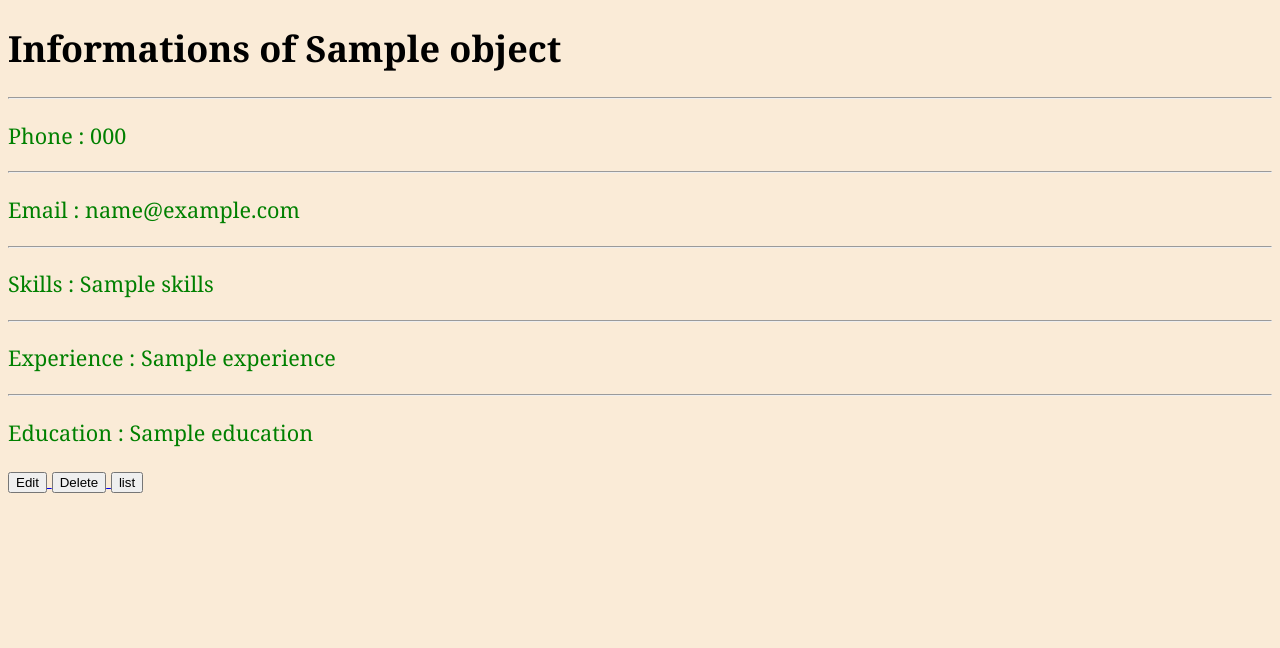
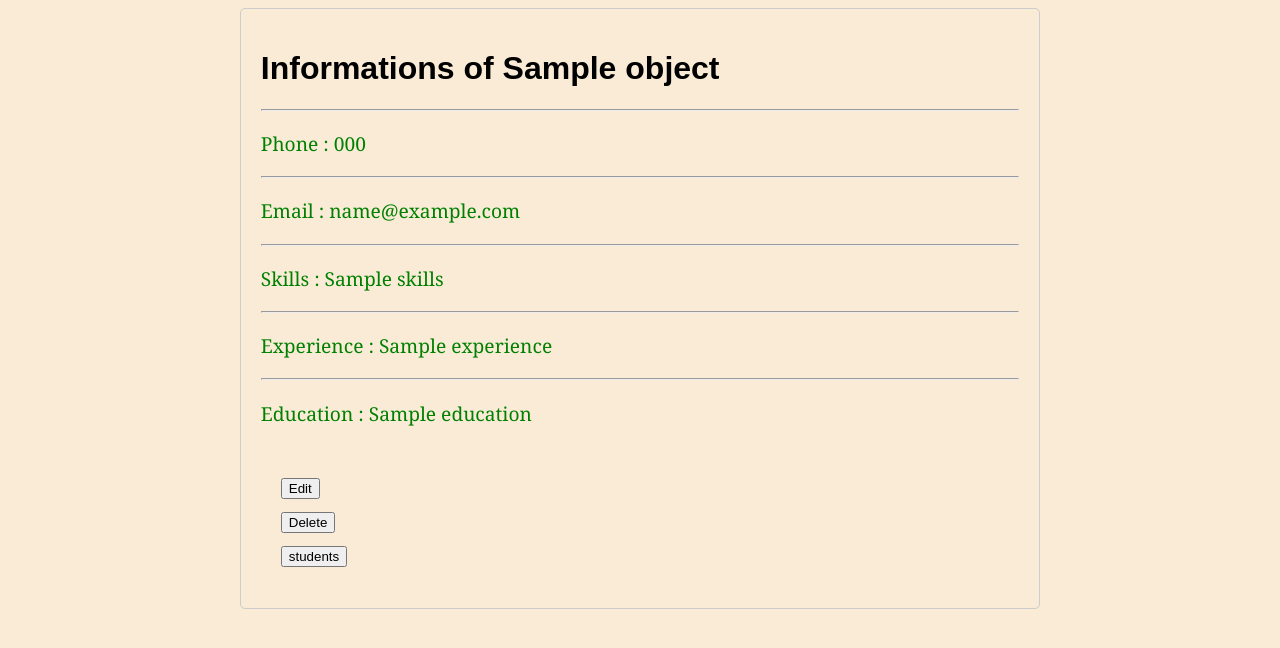
Before and after one commit to AliAghabarari/resume_site, a Django app: template resume/cv/templates/information.html in a window 1280 px wide. Shown: the top 648 px of the page. Run offline with Django 3.2, Linux system fonts and the light colour scheme; the template is opened without the code that fills it: most values are stand-ins (such as "Sample title", 1, 10 or a date in 2020).

Commit message:
Update information.html

```diff
--- a/resume/cv/templates/information.html
+++ b/resume/cv/templates/information.html
@@ -7,23 +7,51 @@
     <link rel="stylesheet" type="text/css" href="{% static 'css/style.css' %}">
     <title>Inofrmation</title>
     <style>
-        body{
-            font-size: large;
-            font-family: Cambria, Cochin, Georgia, Times, 'Times New Roman', serif;
+   		body {
+			font-family: Arial, sans-serif;
+		}
+
+		.form-container {
+			width: 60%;
+			margin: 0 auto;
+			padding: 20px;
+			border: 1px solid #ccc;
+			border-radius: 5px;
+		}
+
+		.form-group {
+			margin-bottom: 15px;
+		}
+
+		.form-group label {
+			display: block;
+			font-weight: bold;
+		}
+
+		.form-group input[type="text"],
+		.form-group textarea {
+			width: 100%;
+			padding: 10px;
+			border: 1px solid #ccc;
+			border-radius: 5px;
+		}
+
+		.form-group textarea {
+			height: 100px;
+		}
+    .btn1 {
+            margin-right: 90%;
+            padding: 20px 20px;
+            font-size: 30px;
+            font-weight:300;
+            border-radius: 20px;
         }
-  .form-container {
-    margin: 0 auto;
-    width: 300px;
-  }
-  form {
-    display: flex;
-    flex-direction: column;
-  }
     </style>
 </head>
 
 <body>
-    <div>
+  <div class="form-group">
+    <div class="form-container">
         <h1>Informations of {{object.name}} </h1>
         <hr>
 
@@ -41,9 +69,12 @@
 
         <p>Education : {{object.education}} </p>
 
+        <div class="btn1">
         <a href="{% url 'edit' object.id %}"><button>Edit</button> </a>
         <a href="{% url 'delete' object.id %}"><button>Delete</button> </a>
-        <a href="{% url 'students' %}"><button>list</button> </a>
+        <a href="{% url 'students' %}"><button>students</button> </a>
+        </div>
     </div>
+  </div>
 </body>
 </html>
```
